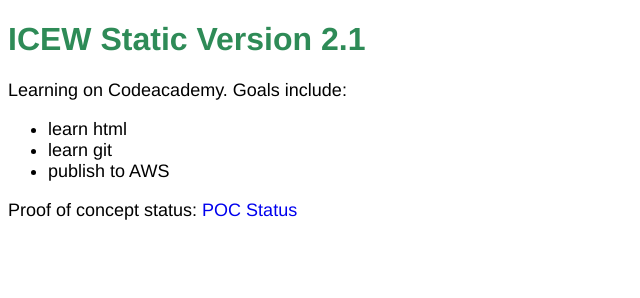
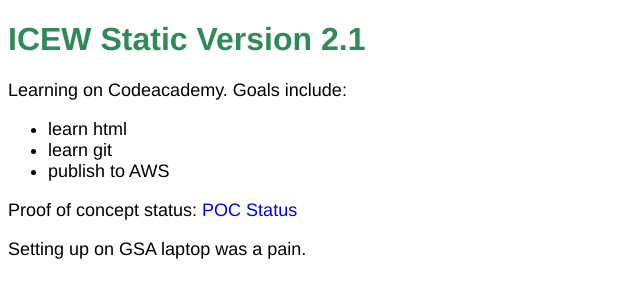
Before and after one commit to GSA/icew-static-sandbox, a plain HTML site: page index.html in a window 1280 px wide. Shown: the whole page, without its empty margins (0-640 px from the left). Drawn offline with Linux system fonts and the light colour scheme; files that its build step writes are made by us from their sources.

Commit message:
added note about setting up on governmetn laptop

```diff
--- a/index.html
+++ b/index.html
@@ -13,5 +13,6 @@
   <li>publish to AWS</li>
 </ul>
 <p>Proof of concept status: <a href="training-status.html" target="_blank">POC Status</a></p>
+<p>Setting up on GSA laptop was a pain.</p>
 </body>
 </html>
```
